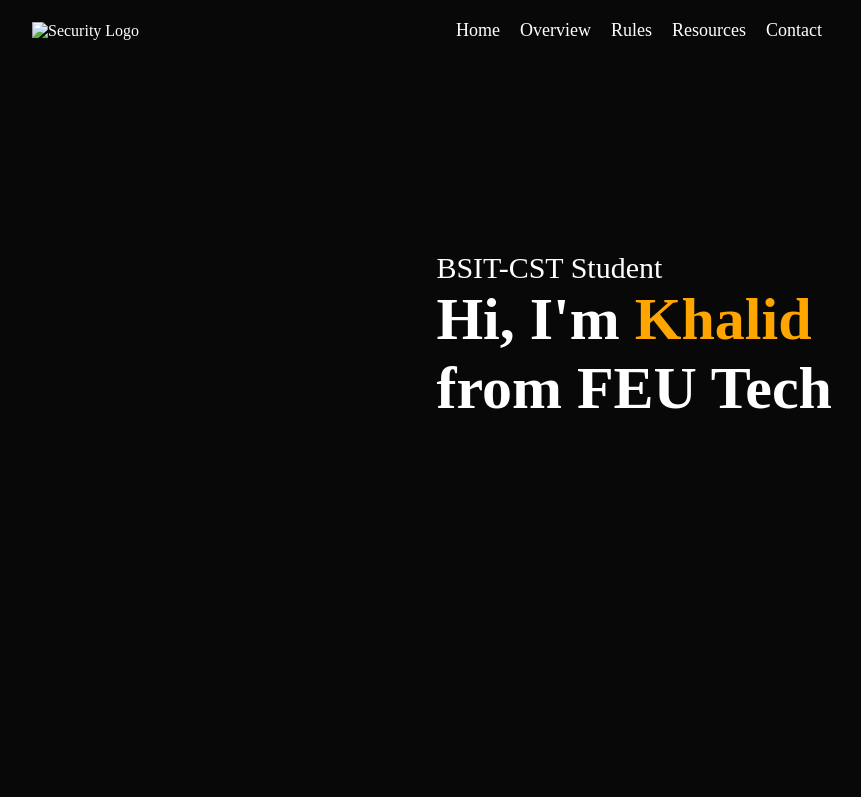
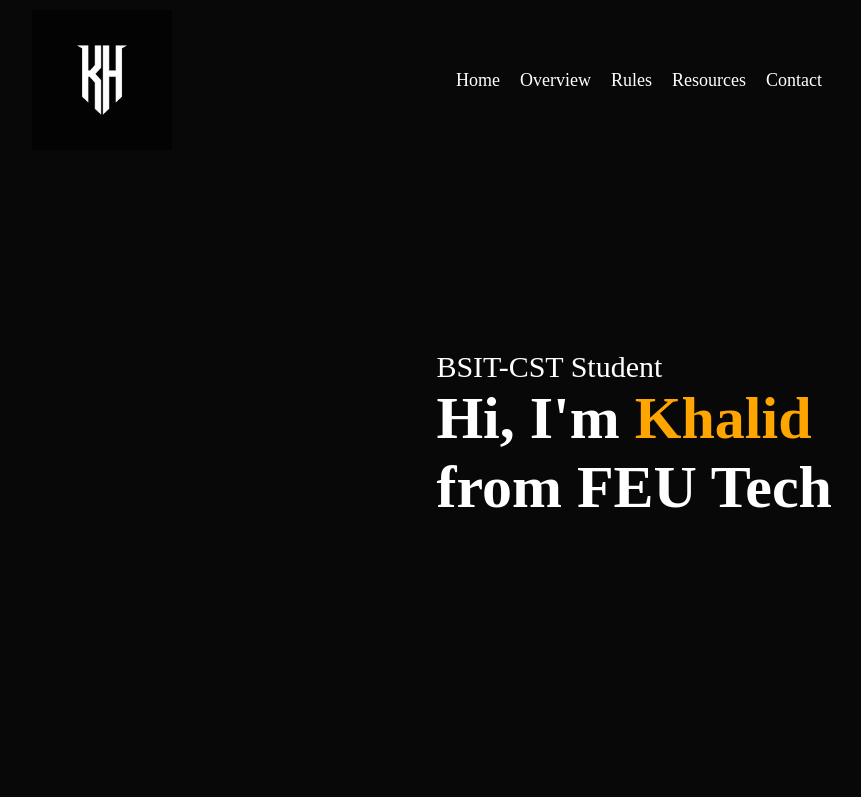
Before and after one commit to KhalidSaverola/WD-seatwork2again, a plain HTML site: page index.html in a window 1280 px wide. Shown: the top 797 px of the page, without its empty margins (48-909 px from the left). Drawn offline with Linux system fonts and the light colour scheme.

Commit message:
Update index.html

```diff
--- a/index.html
+++ b/index.html
@@ -10,7 +10,7 @@
     <div id="header">
         <div class="container">
             <nav>
-                <img src="./ASSETS/IMG/LOGOKO.png" class="logo" alt="Security Logo">
+                <img src="./ASSETS/CSS/IMG/LOGOKO.png" class="logo" alt="Security Logo">
                 <ul>
                     <li><a href="#Home">Home</a></li>
                     <li><a href="#overview">Overview</a></li>
```
